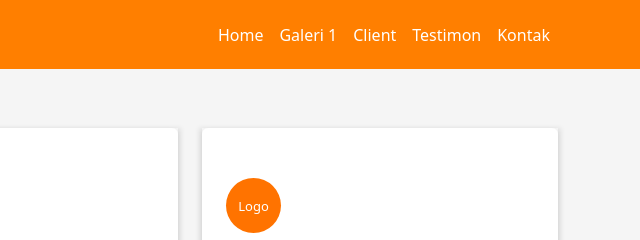
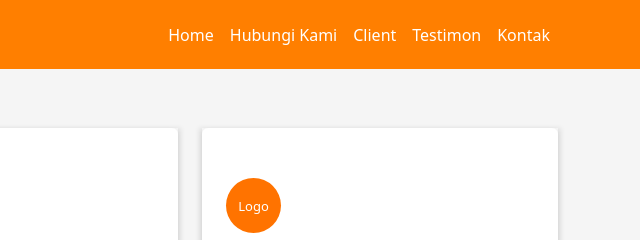
Before and after one commit to nafisa-fairuzia/halaman-beranda, a plain HTML site: page index.html in a window 1280 px wide. Shown: the top 240 px of the page, 640-1280 px from the left. Drawn offline with nearby package versions, Linux system fonts and the light colour scheme.

Commit message:
galeri menjadi hubungi kami

```diff
--- a/index.html
+++ b/index.html
@@ -44,7 +44,7 @@
               <a class="nav-link text-white active" href="#beranda">Home</a>
             </li>
             <li class="nav-item">
-              <a class="nav-link text-white" href="#galeri">Galeri 1</a>
+              <a class="nav-link text-white" href="#galeri">Hubungi Kami</a>
             </li>
             <li class="nav-item">
               <a class="nav-link text-white" href="#partner">Client</a>
```
